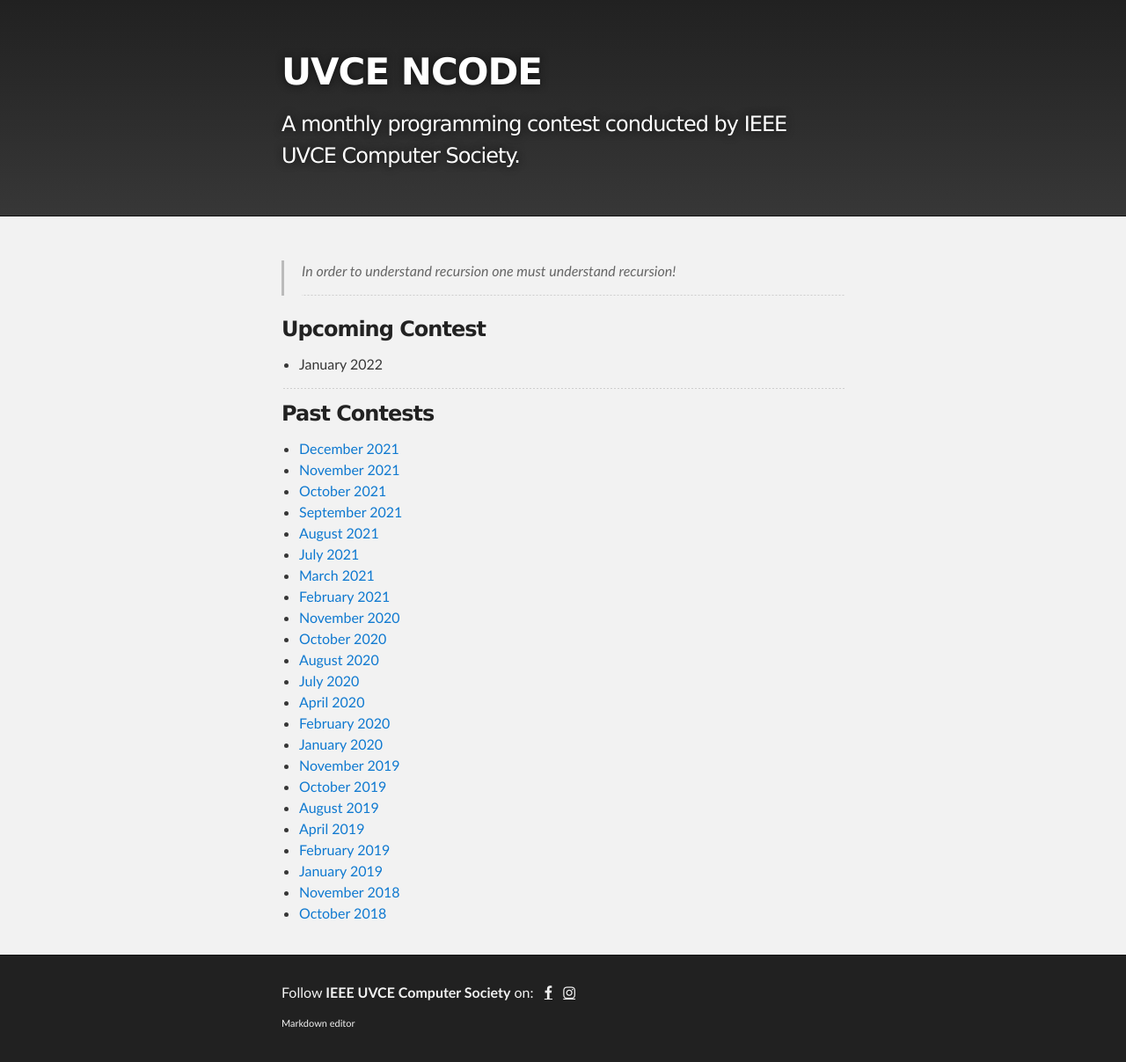
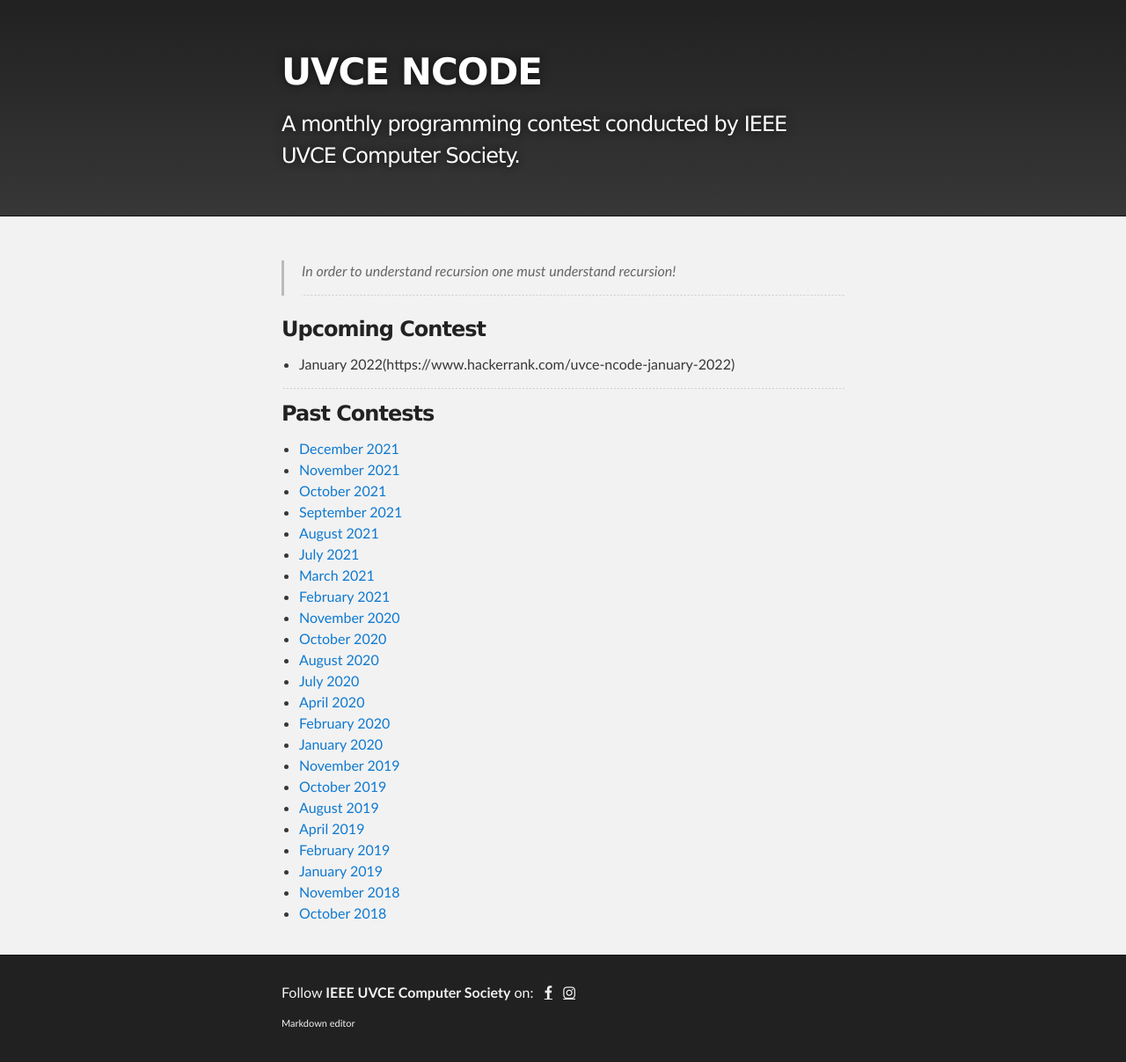
Before and after one commit to ieee-uvce-cs/ncode, a Jekyll site: the page built from index.md, in a window 1280 px wide. Shown: the whole page at 88% size. Built offline with Jekyll 4.4.1, drawn with Linux system fonts in a browser that asks for light colours; part of the change alters nothing that is shown.

Commit message:
Update index.md

```diff
--- a/index.md
+++ b/index.md
@@ -6,7 +6,7 @@ layout: default
 * * *
 
 ### Upcoming Contest
-- January 2022
+- January 2022(https://www.hackerrank.com/uvce-ncode-january-2022)
 
 * * *
 
```
